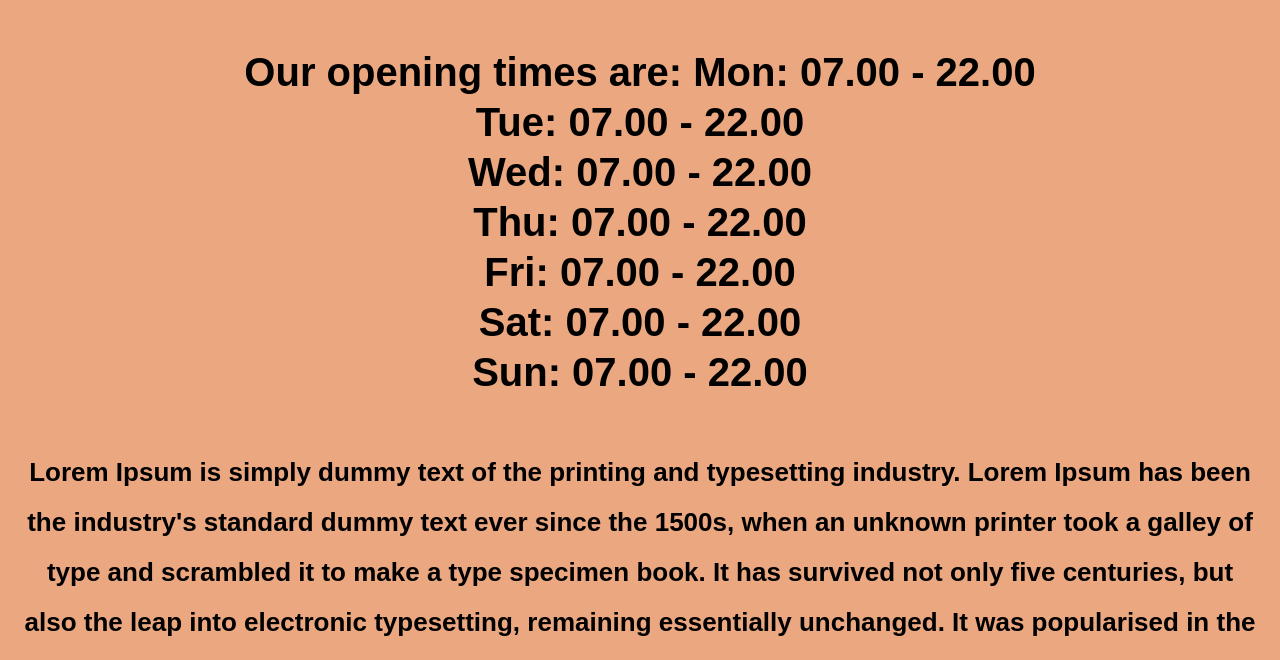
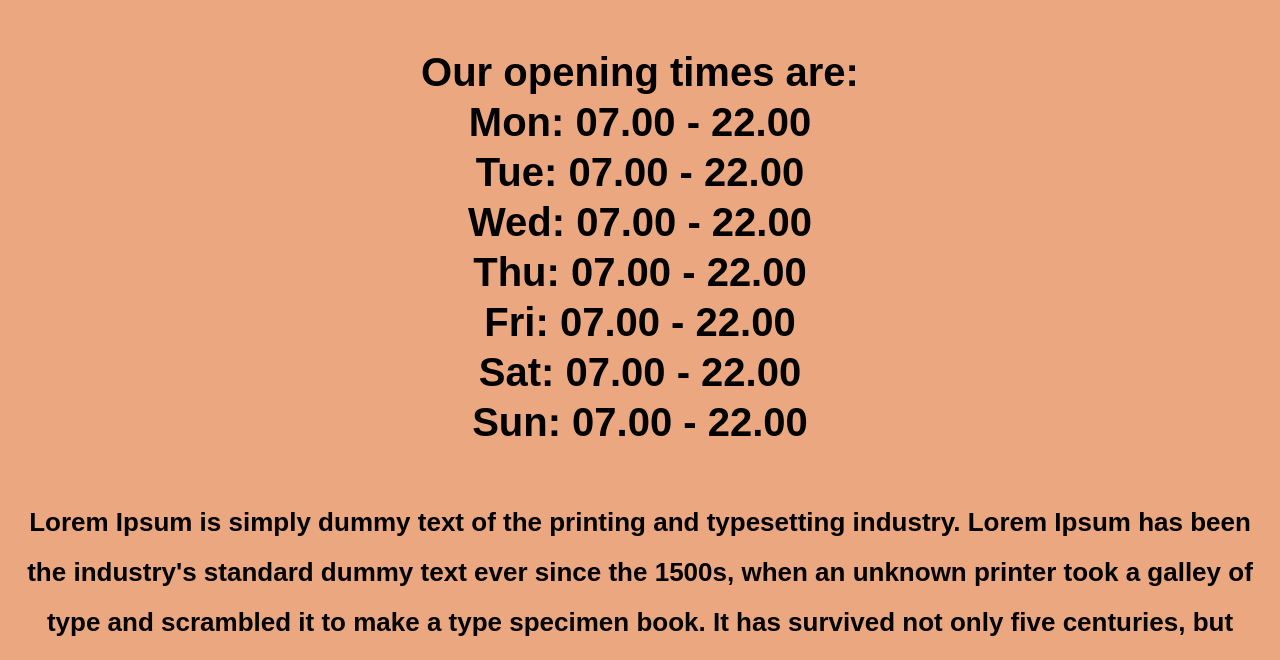
Before and after one commit to Hiztalyn/ResitProject, a plain HTML site: page fetsund.html in a window 1280 px wide. Shown: the part 639-1299 px from the top of the page. Drawn offline with Linux system fonts and the light colour scheme.

Commit message:
Update fetsund.html

```diff
--- a/fetsund.html
+++ b/fetsund.html
@@ -26,7 +26,7 @@
 
         <img src="images/restaurant.fetsund.jpeg" alt="" class="indeximage">
         <h2>Welcome to Bronx Coffee Shop</h2>
-        <h2>Our opening times are:
+        <h2>Our opening times are: <br>
             Mon: 07.00 - 22.00 <br>
             Tue: 07.00 - 22.00 <br>
             Wed: 07.00 - 22.00 <br>
```
